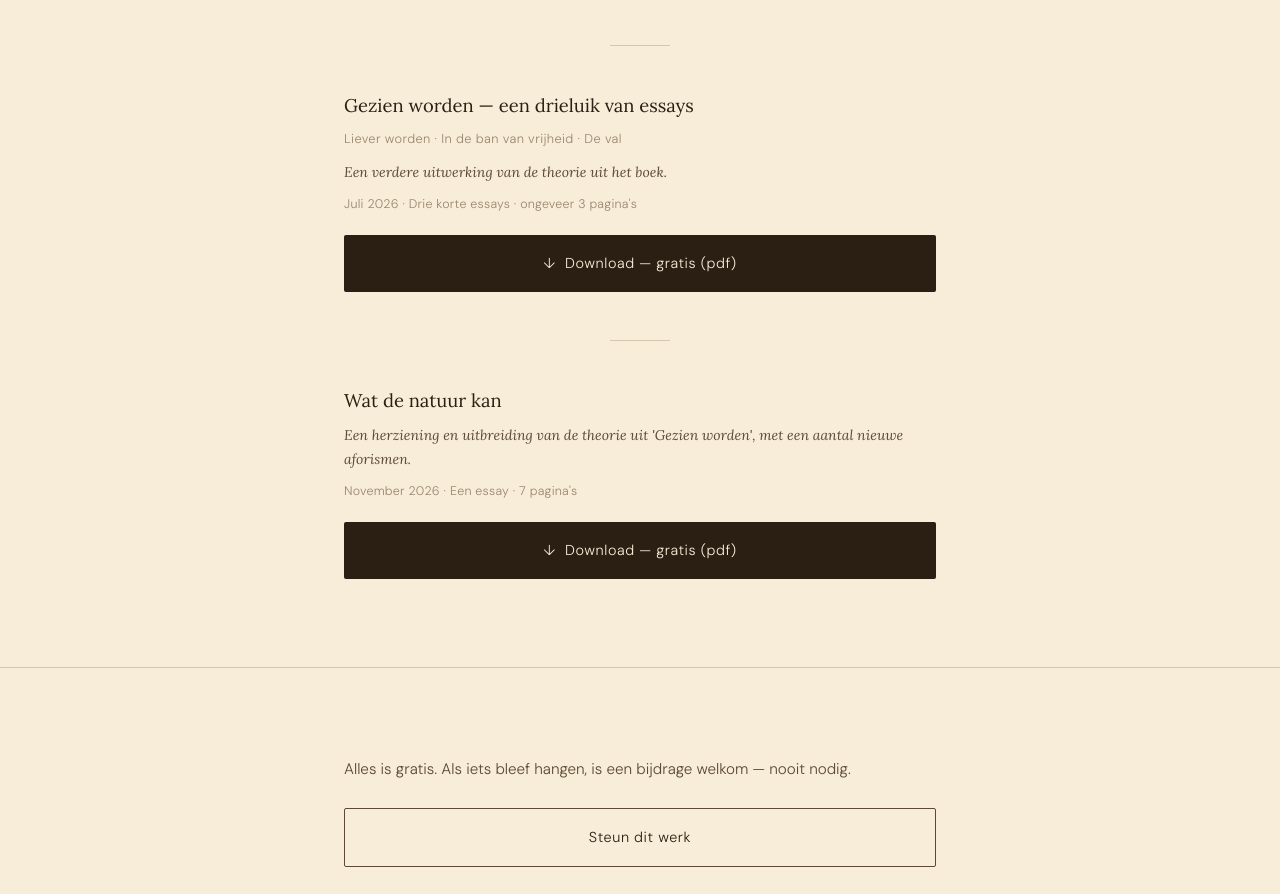
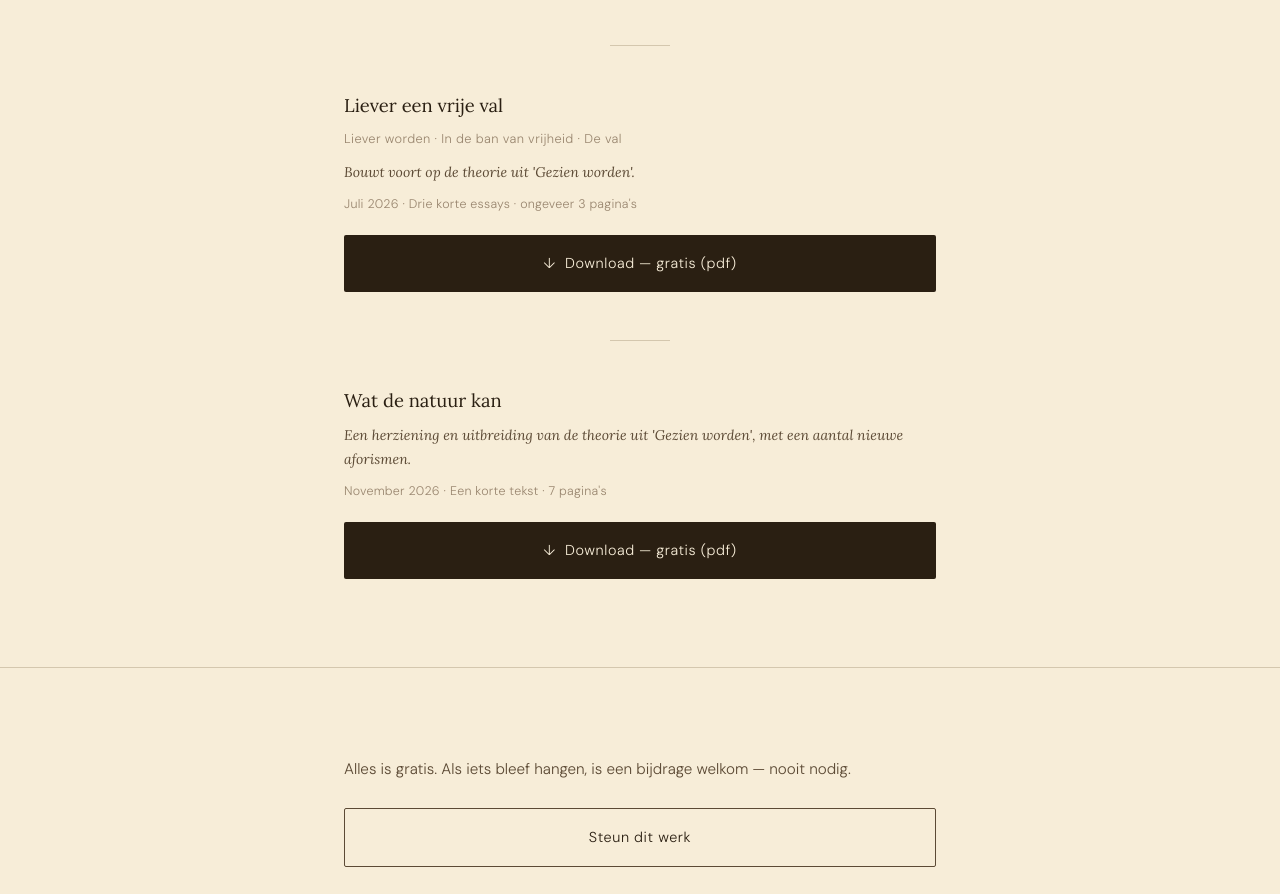
Before and after one commit to Mettis002/msodding.com, a plain HTML site: page schrijven/index.html in a window 1280 px wide. Shown: the part 2041-2935 px from the top of the page. Drawn offline with Linux system fonts and the light colour scheme.

Commit message:
Rename drieluik title, tweak Wat de natuur kan description

```diff
--- a/schrijven/index.html
+++ b/schrijven/index.html
@@ -120,9 +120,9 @@
 
       <!-- werk-item -->
       <div class="werk-item">
-        <h3 class="werk-titel">Gezien worden — een drieluik van essays</h3>
+        <h3 class="werk-titel">Liever een vrije val</h3>
         <p class="werk-delen">Liever worden · In de ban van vrijheid · De val</p>
-        <p class="werk-context">Een verdere uitwerking van de theorie uit het boek.</p>
+        <p class="werk-context">Bouwt voort op de theorie uit 'Gezien worden'.</p>
         <p class="werk-lengte">Juli 2026 · Drie korte essays · ongeveer 3 pagina's</p>
         <a href="drieluik.pdf" class="btn-download" download>
           ↓&nbsp;&nbsp;Download — gratis (pdf)
@@ -135,7 +135,7 @@
       <div class="werk-item">
         <h3 class="werk-titel">Wat de natuur kan</h3>
         <p class="werk-context">Een herziening en uitbreiding van de theorie uit 'Gezien worden', met een aantal nieuwe aforismen.</p>
-        <p class="werk-lengte">November 2026 · Een essay · 7 pagina's</p>
+        <p class="werk-lengte">November 2026 · Een korte tekst · 7 pagina's</p>
         <a href="wat-de-natuur-kan.pdf" class="btn-download" download>
           ↓&nbsp;&nbsp;Download — gratis (pdf)
         </a>
```
